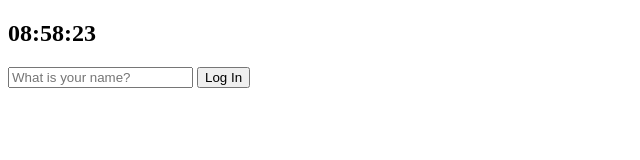
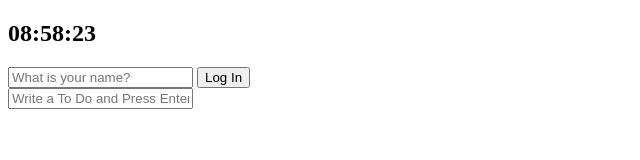
Before and after one commit to sunday-park/JS-playground, a plain HTML site: page nomad-js-chrome/index.html in a window 1280 px wide. Shown: the whole page, without its empty margins (0-640 px from the left). Drawn offline with nearby package versions, Linux system fonts and the light colour scheme; no server answers.

Commit message:
chrome: background-image url 수정

```diff
--- a/nomad-js-chrome/css/style.css
+++ b/nomad-js-chrome/css/style.css
@@ -6,4 +6,5 @@ body {
     background-size: cover;
     background-repeat: no-repeat;
     background-attachment: fixed;
+    /* background-image: url("https://picsum.photos/2560/1440"); */
 }
--- a/nomad-js-chrome/index.html
+++ b/nomad-js-chrome/index.html
@@ -27,11 +27,11 @@
             </div>
         </section>
 
-        <!-- <form id="todo-form">
+        <form id="todo-form">
             <input type="text" placeholder="Write a To Do and Press Enter" required>
         </form>
 
-        <div id="weather">
+        <!-- <div id="weather">
             <span></span>
             <span></span>
         </div> -->
--- a/nomad-js-chrome/js/quotes.js
+++ b/nomad-js-chrome/js/quotes.js
@@ -15,14 +15,17 @@ $.ajax({
         console.log(err);
     }
 });
-
+// https://picsum.photos/2560/1440
+// https://picsum.photos/v2/list?page=2&limit=100
 $.ajax({
     type: "GET",
     url: "https://picsum.photos/v2/list?page=2&limit=100",
     async: true,
     success: (res)=> {
+        // console.log(res);
         const chosenImage = Math.floor(Math.random() * res.length);
         const bgUrl = res[chosenImage].download_url;
+        // document.body.style.backgroundImage = `url(${bgUrl})`;
         document.body.style.backgroundImage = `url(${bgUrl})`;
     },
     error: (err) => {
```
